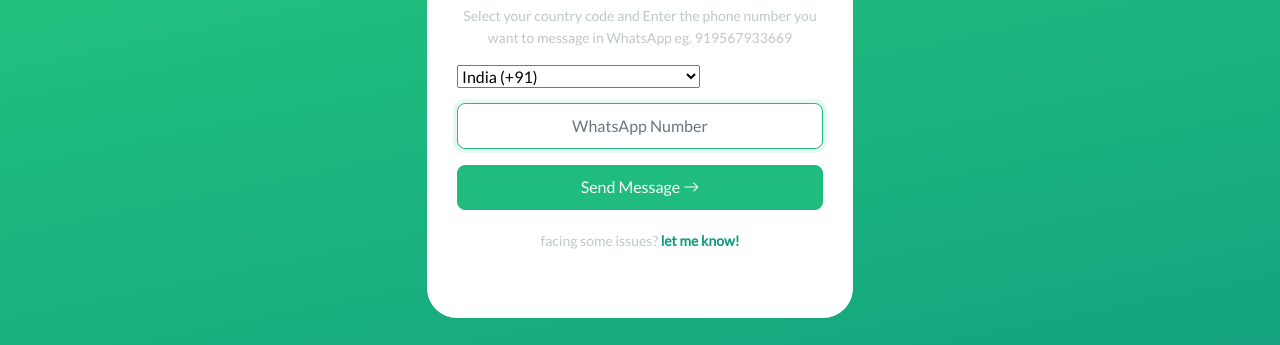
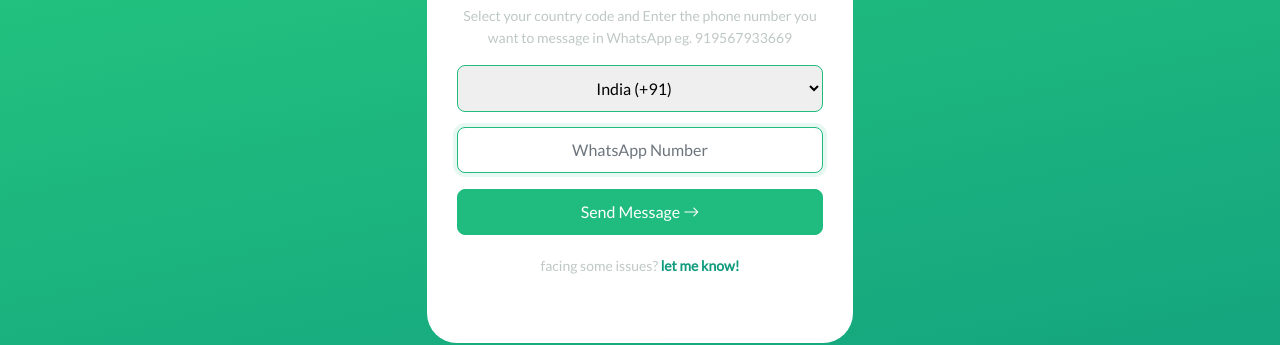
Before and after one commit to onlineakhil/project1, a plain HTML site: page index.html in a window 1280 px wide. Shown: the part 468-813 px from the top of the page. Drawn offline with nearby package versions, Linux system fonts and the light colour scheme.

Commit message:
Update style.css

```diff
--- a/style.css
+++ b/style.css
@@ -40,7 +40,7 @@ p {
     text-align: center;
     border: 1px solid #22bb7f !important;
     color: #000000;
-    padding: 0.6rem 0.75rem !important;
+    padding: 10px !important;
     border-radius: 8px !important;
 }
 .form-control:focus {
@@ -95,6 +95,20 @@ p {
     font-size: 14px !important;
 }
 
+.countrycode {
+    margin-bottom: 15px;
+    padding: 12px !important;
+    border-radius: 8px !important;
+    width: 100%;
+    text-align: center;
+    border: 1px solid #22bb7f !important;
+}
+.countrycode:focus-visible {
+    box-shadow: 0 0 0 0.25rem rgb(34 187 127 / 24%) !important;
+    outline: -webkit-focus-ring-color auto 0px !important;
+}
+
+
 @media (max-width: 575.98px) {
     .content {
         border-radius: 30px 30px 0 0;
```
